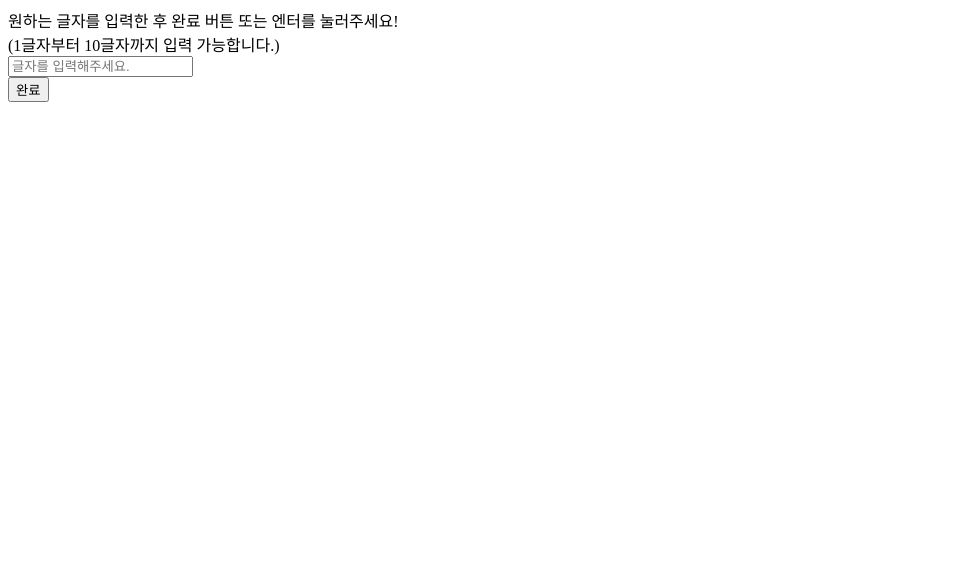
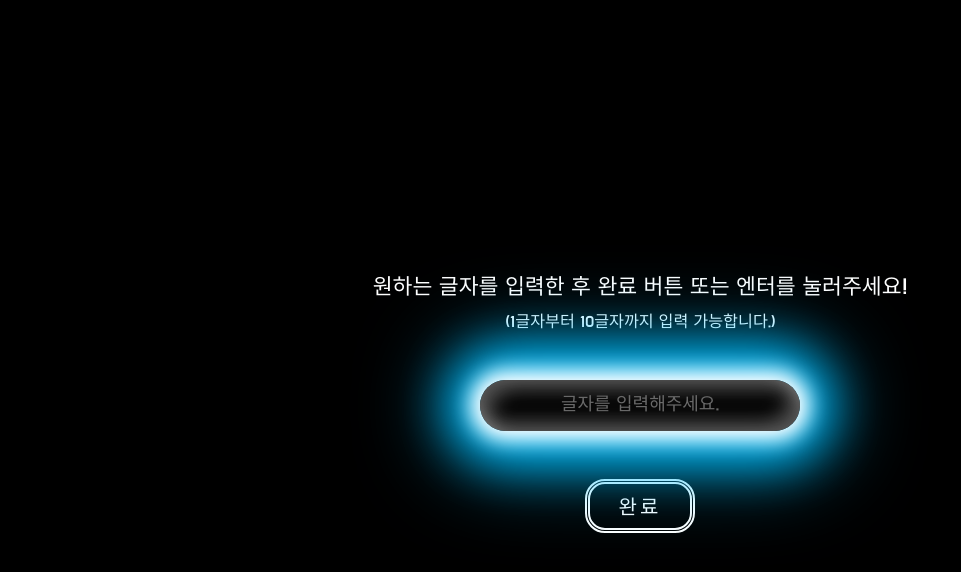
Before and after one commit to jinsk9268/text-fireworks, a website built with Vite: page index.html in a window 1280 px wide. Shown: the whole page, without its empty margins (0-961 px from the left). Built offline with nearby package versions, Linux system fonts and the light colour scheme.

Commit message:
feat: UI에 CSS 적용

```diff
--- a/index.html
+++ b/index.html
@@ -5,15 +5,18 @@
 		<meta name="viewport" content="width=device-width, initial-scale=1.0" />
 		<title>불꽃놀이</title>
 		<link rel="stylesheet" href="/src/style/style.css" />
+		<link rel="preconnect" href="https://fonts.googleapis.com" />
+		<link rel="preconnect" href="https://fonts.gstatic.com" crossorigin />
+		<link href="https://fonts.googleapis.com/css2?family=Do+Hyeon&display=swap" rel="stylesheet" />
 	</head>
 	<body>
 		<section id="home">
 			<form id="input_form">
-				<label for="user_input" id="notice">
+				<label id="notice" for="user_input">
 					원하는 글자를 입력한 후 완료 버튼 또는 엔터를 눌러주세요!<br />
 					<span>(1글자부터 10글자까지 입력 가능합니다.)</span>
 				</label>
-				<div>
+				<div id="input_box">
 					<input
 						id="user_input"
 						name="user_input"
--- a/src/style/style.css
+++ b/src/style/style.css
@@ -0,0 +1,123 @@
+html,
+body {
+	width: 100%;
+	height: 100%;
+	margin: 0;
+	overflow: hidden;
+	font-family: "Do Hyeon";
+	background-color: black;
+}
+
+#home {
+	position: absolute;
+	display: flex;
+	justify-content: center;
+	width: 100%;
+	height: 100%;
+	font-size: 1.5rem;
+}
+
+@media (max-width: 480px) {
+	#home {
+		font-size: 1.25rem;
+	}
+}
+
+#input_form {
+	display: flex;
+	flex-direction: column;
+	justify-content: center;
+	align-items: center;
+	width: 100%;
+}
+
+#notice {
+	margin-bottom: 2.5rem;
+	color: white;
+	text-align: center;
+	line-height: 1.5;
+	animation: 1.5s linear 0.5s infinite alternate scale-adjustment;
+	z-index: 0;
+}
+
+#notice span {
+	font-size: 1.125rem;
+}
+
+@keyframes scale-adjustment {
+	from {
+		transform: scale(1);
+	}
+	to {
+		transform: scale(0.9);
+	}
+}
+
+#input_box {
+	display: flex;
+	justify-content: center;
+	align-items: center;
+	width: 25%;
+	border-radius: 30px;
+	box-shadow: 0px 0px 20px 10px white, 0px 0px 50px 30px deepskyblue, 0px 0px 80px 40px rgba(0, 191, 255, 0.5);
+	z-index: 0;
+}
+
+@media (max-width: 767px) {
+	#input_box {
+		width: 40%;
+	}
+}
+
+@media (max-width: 480px) {
+	#input_box {
+		width: 50%;
+	}
+}
+
+#user_input {
+	width: 100%;
+	padding: 0.875rem;
+	border: none;
+	border-radius: 30px;
+	box-shadow: inset 10px 10px 20px rgba(255, 255, 255, 0.35), inset -10px -10px 20px rgba(255, 255, 255, 0.35);
+	background-color: black;
+	opacity: 0.9;
+	color: white;
+	font-size: large;
+	text-align: center;
+	font-family: "Do Hyeon";
+	font-size: 1.125rem;
+}
+
+input:focus {
+	outline: none;
+}
+
+#submit_btn {
+	margin-top: 3rem;
+	padding: 0.438rem 1.75rem;
+	border: thick double white;
+	border-radius: 20px;
+	background: none;
+	font-family: "Do Hyeon";
+	font-size: 1.25rem;
+	letter-spacing: 0.2rem;
+	color: white;
+}
+
+@media (max-width: 480px) {
+	#submit_btn {
+		font-size: 1.125rem;
+	}
+}
+
+#submit_btn:hover {
+	background: rgba(255, 255, 255, 1);
+	color: rgba(0, 0, 0, 0.8);
+	cursor: pointer;
+}
+
+#fireworks {
+	display: none;
+}
```
